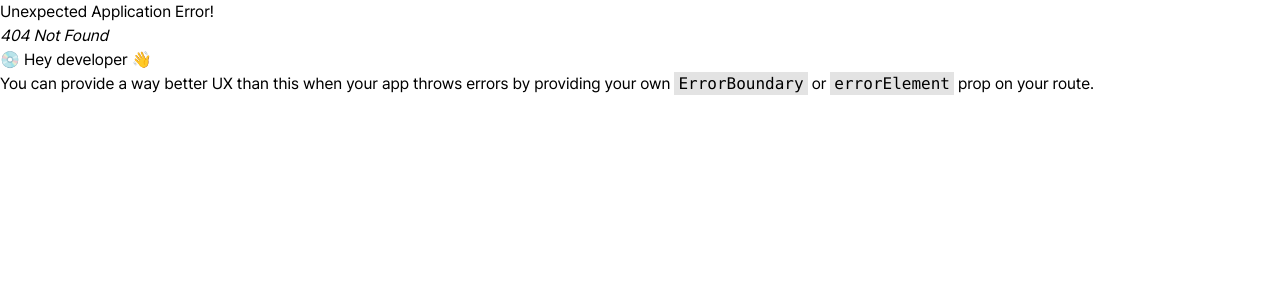
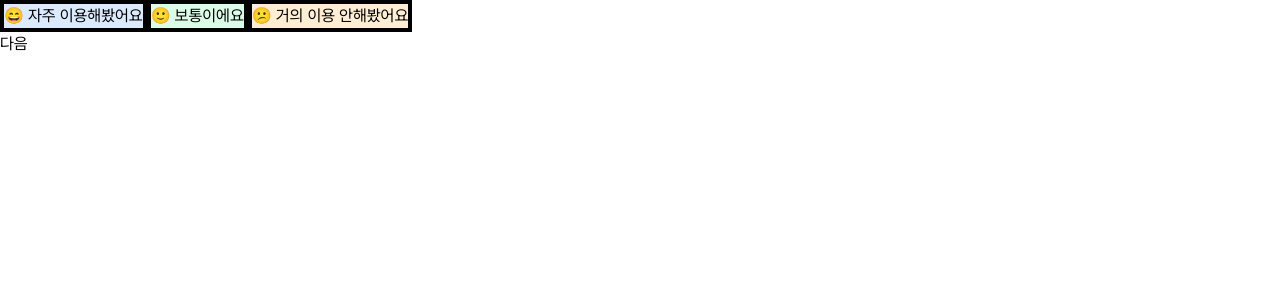
Before and after one commit to ExpertOfOrdering/frontend, a React (Vite) app: page /onb in a window 1280 px wide. Before the commit this address had no page. Shown: the top 300 px of the page. Built offline with nearby package versions, Linux system fonts and the light colour scheme.

Commit message:
Feat(#5):온보딩 페이지(Onboarding2) 구성 및 라우팅 추가

```diff
--- a/src/components/Onboarding/Onboarding.jsx
+++ /dev/null
@@ -1,14 +0,0 @@
-import React from 'react'
-import Logo from '@/assets/OnboardingLogo.svg'
-
-function Onboarding() {
-  return (
-    <div className='min-h-screen w-full flex justify-center'>
-      <div className='w-full min-h-screen max-w-208.5 flex flex-col items-center justify-center bg-[#58AFFF]'>
-        <img src={Logo} alt='Onboarding Image' className='w-121 max-w-[80%] h-auto' />
-      </div>
-    </div>
-  )
-}
-
-export default Onboarding
--- /dev/null
+++ b/src/components/Onboarding/Onboarding2.jsx
@@ -0,0 +1,30 @@
+import React from 'react'
+import OnbTitle from '@/components/Onboarding/OnbTitle.jsx'
+import AnswerList from '@/components/Onboarding/AnswerList.jsx'
+import onbBtn from '@/components/Onboarding/OnbBtn'
+import { onboardingData } from './onboardingData'
+import { useState } from 'react'
+
+function Onboarding2() {
+  const [step, setStep] = useState(0)
+  const [selectedOption, setSelectedOption] = useState(null)
+
+  const current = onboardingData[step]
+
+  return (
+    <div>
+      <OnbTitle option={current.options} />
+      <AnswerList
+        options={current.options}
+        selectedOption={selectedOption}
+        onSelect={setSelectedOption}
+      />
+
+      <button disabled={!selectedOption} onClick={() => setStep(step + 1)}>
+        {current.buttonText}
+      </button>
+    </div>
+  )
+}
+
+export default Onboarding2
```
Also changed, not shown: src/router.jsx (+6 -1 lines).
